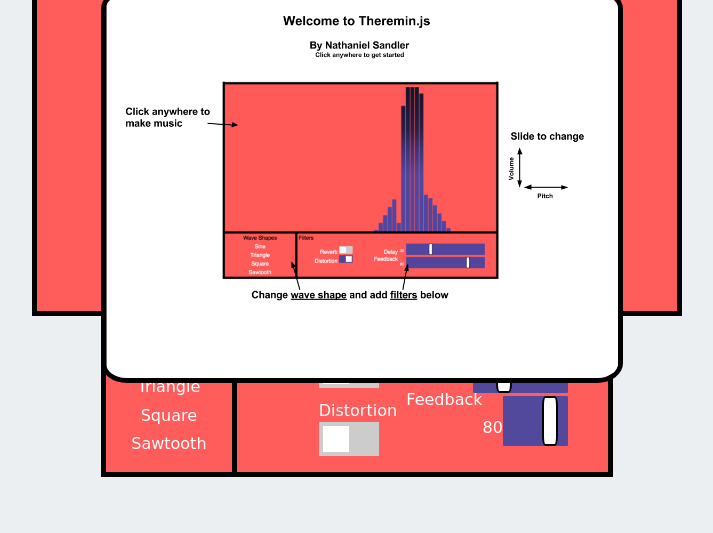
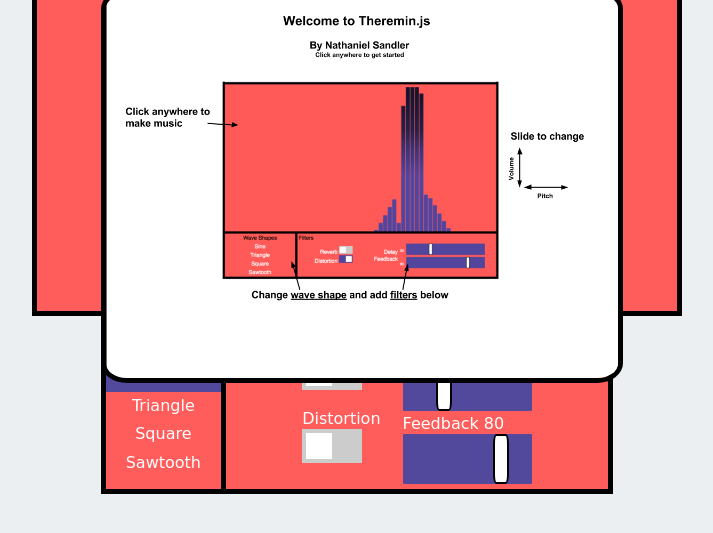
Before and after one commit to npsandler/Theremin.js, a plain HTML site: page index.html in a window 1280 px wide. Shown: the part 113-646 px from the top of the page, without its empty margins (283-996 px from the left). Drawn offline with Linux system fonts and the light colour scheme; a web font is replaced by a local one.

Commit message:
refactor for styling

```diff
--- a/index.html
+++ b/index.html
@@ -37,37 +37,42 @@
               <input value="Sawtooth" class="oscType" id="sawtooth" type=button>
             </section>
 
-          <section class="switches">
+            <section class="filters">
               <label>Filters</label>
-            <section class="buttons">
-              <div>
+              <section class="filter-rows">
+
+                <section class="filter-row">
+                  <div class="toggle-div">
                     <text>Reverb</text>
                     <label class="switch" id="reverbInput">
                       <input type="checkbox">
                       <div class="toggle"></div>
                     </label>
                   </div>
+                  <div class="slider-div">
+                    <text>Delay</text>
+                    <output name="delayOutput" id="delayOutput">30</output>
+                    <br>
+                    <input type="range" name="delayInput" id="delayInput" value="30" class="slider" oninput="delayOutput.value = delayInput.value">
+                  </div>
+                </section>
+
+                <section class="filter-row">
                   <div>
-                <text>Distortion</text>
+                    <text class="toggle-div">Distortion</text>
                     <label class="switch" id="distortionInput">
                       <input type="checkbox">
                       <div class="toggle"></div>
                     </label>
                   </div>
+                  <div class="slider-div">
+                    <text>Feedback</text>
+                    <output name="feedbackOutput" id="feedbackOutput">80</output>
+                    <br>
+                    <input type="range" name="feedbackInput" id="feedbackInput" value="80" class="slider" oninput="feedbackOutput.value = feedbackInput.value">
+                  </div>
                 </section>
               </section>
-
-          <section class="sliders">
-            <div>
-              <text>Delay</text>
-              <output name="delayOutput" id="delayOutput">30</output>
-              <input type="range" name="delayInput" id="delayInput" value="30" class="slider" oninput="delayOutput.value = delayInput.value">
-            </div>
-            <div>
-              <text>Feedback</text>
-              <output name="feedbackOutput" id="feedbackOutput">80</output>
-              <input type="range" name="feedbackInput" id="feedbackInput" value="80" class="slider" oninput="feedbackOutput.value = feedbackInput.value">
-            </div>
           </section>
 
         </section>
--- a/javascript/event_listeners.js
+++ b/javascript/event_listeners.js
@@ -111,7 +111,7 @@ function handleSound(e) {
   let width = window.canvas.offsetWidth;
   let height = window.canvas.offsetHeight;
 
-  volume = 1 - (((e.clientY)/height*100)/100);
+  volume = .8 - (((e.clientY)/height*100)/100);
   freq = 500-1000*(1-((e.clientX)/width))+ 5;
 
   osc.frequency.value = freq;
--- a/javascript/theremin.js
+++ b/javascript/theremin.js
@@ -83,7 +83,7 @@ document.addEventListener("DOMContentLoaded", function(event) {
      let barWidth = (WIDTH / bufferLength) * 5;
      debugger
      for(var i = 0; i < bufferLength; i++) {
-       barHeight = (array[i] * -2 * volume) - 40;
+       barHeight = (array[i] * -2 * (volume)) - 50;
 
 
        canvasCtx.fillRect(x,HEIGHT/3,barWidth,barHeight/3);
--- a/styles/slider.css
+++ b/styles/slider.css
@@ -1,6 +1,6 @@
 input[type=range] {
   -webkit-appearance: none;
-  width: 70%;
+  width: 100%;
   background: transparent;
 }
 
@@ -13,7 +13,7 @@ input[type=range]:focus {
 }
 
 input[type=range]::-ms-track {
-  width: 70%;
+  width: 100%;
   cursor: pointer;
   background: transparent;
   border-color: transparent;
@@ -40,7 +40,7 @@ input[type=range]::-ms-thumb {
 }
 
 input[type=range]::-webkit-slider-runnable-track {
-  width: 70%;
+  width: 100%;
   height: 50px;
   cursor: pointer;
   background: #52489C;
@@ -52,7 +52,7 @@ input[type=range]:focus::-webkit-slider-runnable-track {
 }
 
 input[type=range]::-moz-range-track {
-  width: 70%;
+  width: 100%;
   height: 50px;
   cursor: pointer;
   background: #52489C;
@@ -60,7 +60,7 @@ input[type=range]::-moz-range-track {
 }
 
 input[type=range]::-ms-track {
-  width: 70%;
+  width: 100%;
   height: 50px;
   cursor: pointer;
   background: transparent;
--- a/styles/styles.css
+++ b/styles/styles.css
@@ -97,15 +97,12 @@ text {
 }
 
 
-.switches {
+/*.switches {
   color: white;
   font-size: 24px;
   padding: 5px;
 }
 
-.switches > label {
-  color: black;
-}
 
 .sliders {
   border-right: 5px solid black;
@@ -125,7 +122,25 @@ text {
 
 .sliders > div:first-of-type > text, output {
     margin-top: 23px;
+}*/
+.filters {
+  width: 100%;
+  display: flex;
+  flex-direction: column;
+  border-right: 5px solid black;
 }
+
+.filters > label {
+  color: black;
+  padding: 1%;
+}
+
+.filter-row {
+  display: flex;
+  justify-content: space-between;
+    padding: 0 20%;
+}
+
 
 
 
--- a/styles/switch.css
+++ b/styles/switch.css
@@ -1,11 +1,11 @@
-.switches {
+/*.switches {
   display: flex;
   justify-content: space-around;
   width: 30%;
-}
+}*/
 
 
-.buttons {
+/*.buttons {
   margin: auto;
   width: 100%;
   display: flex;
@@ -13,13 +13,19 @@
   padding: 5px;
   align-content: flex-end;
   align-items: flex-end;
-}
+}*/
+
 
 .switch {
   position: relative;
   display: inline-block;
   width: 60px;
   height: 34px;
+}
+
+.toggle-div {
+  display: flex;
+  flex-direction: column;
 }
 
 .switch input {display:none;}
```
Lines whose indentation alone changed are shown as unchanged.
